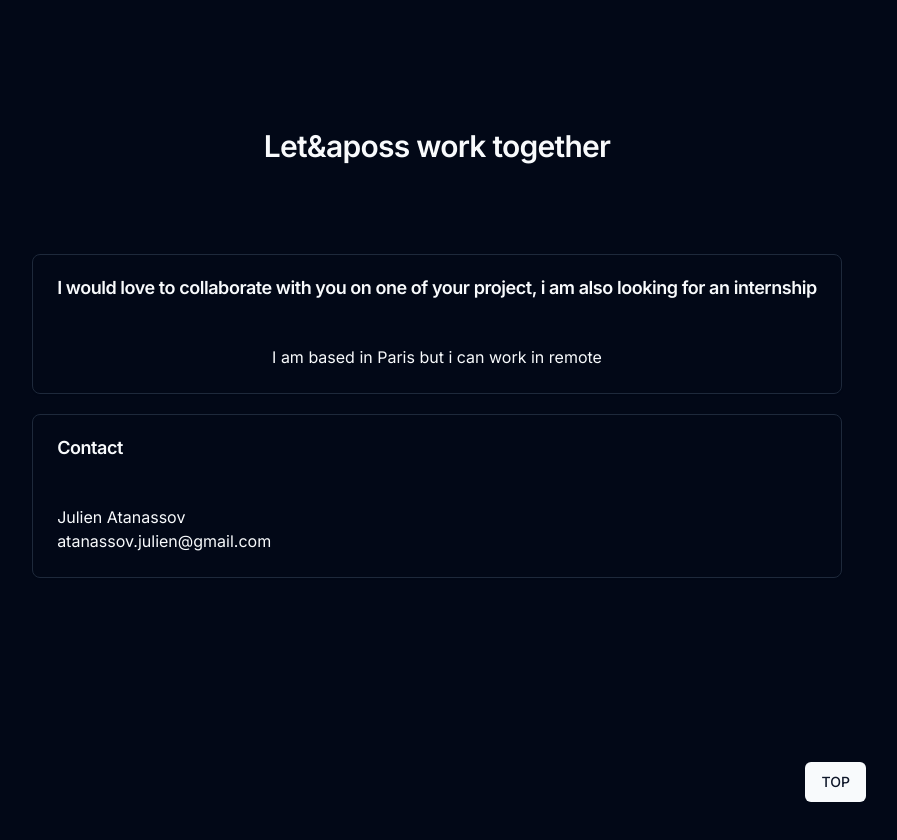
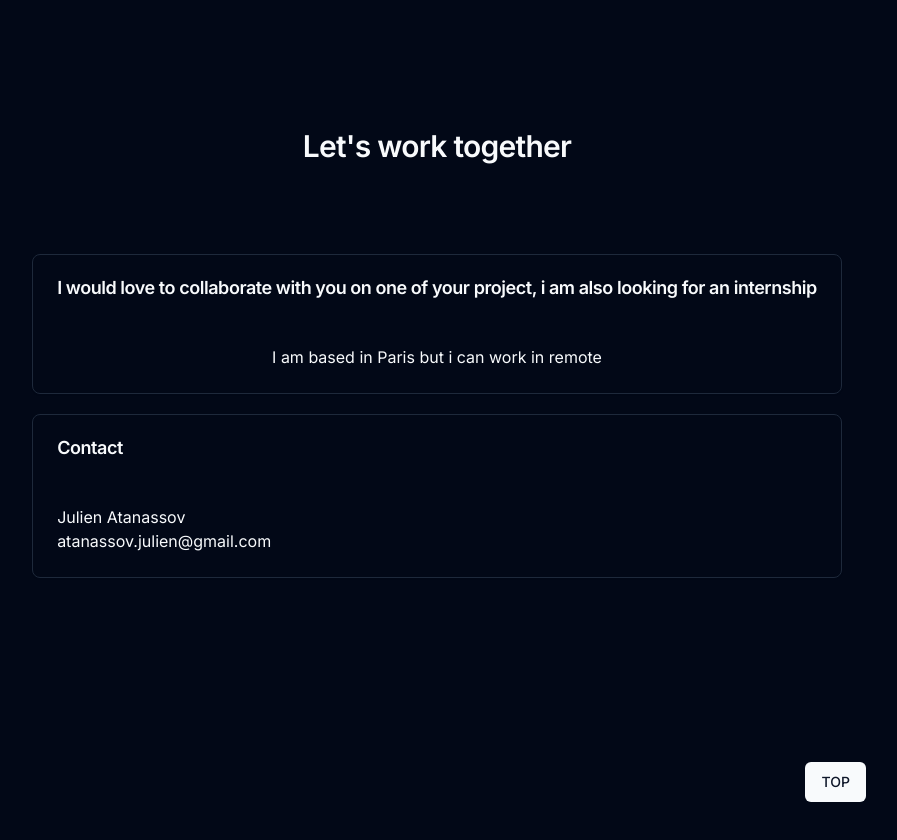
Before and after one commit to jjwebsolutions/jjxlabs, a Next.js app: page / in a window 1280 px wide. Shown: the part 4940-5780 px from the top of the page, without its empty margins (203-1100 px from the left). Built offline with nearby package versions, Linux system fonts and the light colour scheme.

Commit message:
aposs fix

```diff
--- a/components/ContactContent.tsx
+++ b/components/ContactContent.tsx
@@ -17,7 +17,7 @@ function ContactContent() {
       <div className="h-screen sm:p-14 mt-10" id="about">
         <CardHeader>
           <CardTitle className="text-xl lg:text-3xl text-center">
-            Let&aposs work together
+            Let&apos;s work together
           </CardTitle>
           <CardDescription></CardDescription>
         </CardHeader>
```
